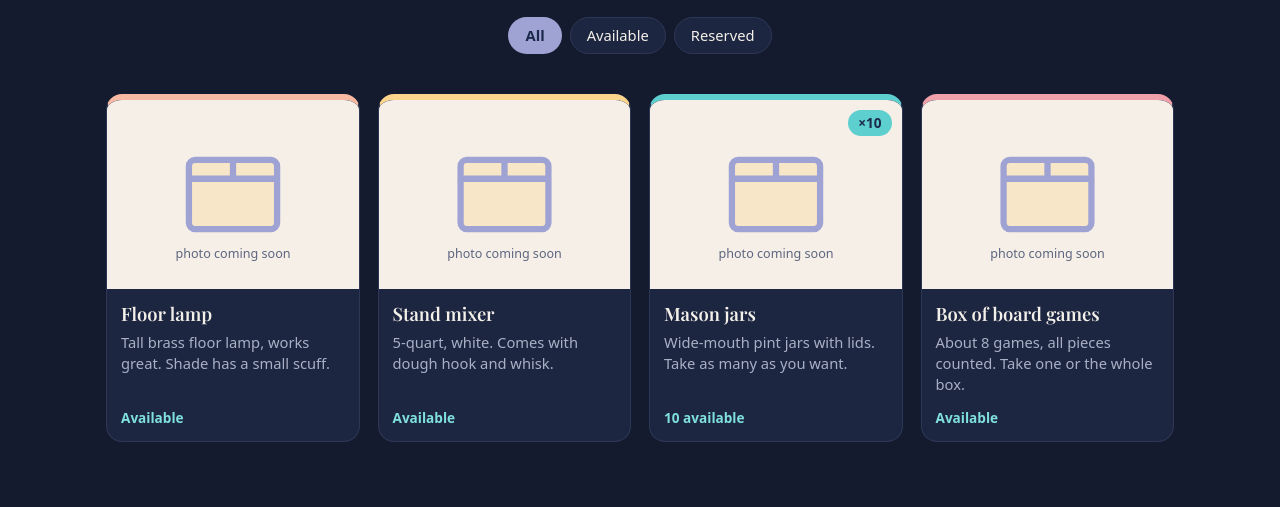
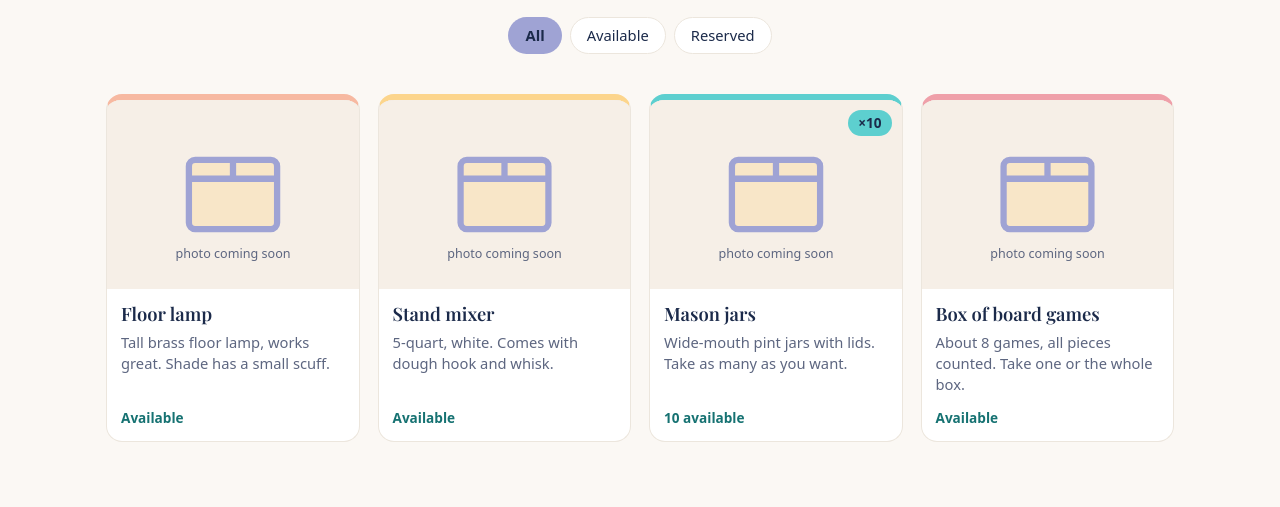
Before and after one commit to nhantri132/take-our-stuff, a plain HTML site: page index.html in a window 1280 px wide. Shown: the part 293-800 px from the top of the page. Drawn offline with nearby package versions, Linux system fonts and the dark colour scheme; no server answers.

Commit message:
Always use the light cream theme, even when the device is in dark mode
Co-Authored-By: Claude Opus 5.5 <noreply@anthropic.com>
Claude-Session: https://claude.ai/code/session_01VaRZavPkp8w7VRbmv2n7tQ

```diff
--- a/index.html
+++ b/index.html
@@ -4,12 +4,13 @@
   <meta charset="utf-8">
   <meta name="viewport" content="width=device-width, initial-scale=1">
   <!-- Keeps the site out of search engines (it's still reachable by anyone with the link) -->
+  <meta name="color-scheme" content="light">
   <meta name="robots" content="noindex, nofollow">
   <title>Take Our Stuff Please</title>
   <link rel="preconnect" href="https://fonts.googleapis.com">
   <link rel="preconnect" href="https://fonts.gstatic.com" crossorigin>
   <link href="https://fonts.googleapis.com/css2?family=Playfair+Display:wght@500;600&display=swap" rel="stylesheet">
-  <link rel="stylesheet" href="style.css?v=2">
+  <link rel="stylesheet" href="style.css?v=3">
 </head>
 <body>
   <header class="site-header">
@@ -67,6 +68,6 @@
     </div>
   </dialog>
 
-  <script src="app.js?v=2"></script>
+  <script src="app.js?v=3"></script>
 </body>
 </html>
--- a/style.css
+++ b/style.css
@@ -1,5 +1,6 @@
 /* Palette: peach, butter, aqua, rose, sage, periwinkle on cream, with navy type */
 :root {
+  color-scheme: light;
   --peach: #f7b9a1;
   --butter: #fcd58c;
   --aqua: #5dcfcf;
@@ -18,17 +19,6 @@
   --taken: #b8475d;         /* readable rose for text */
   --radius: 16px;
   --serif: "Playfair Display", Georgia, "Times New Roman", serif;
-}
-@media (prefers-color-scheme: dark) {
-  :root {
-    --bg: #141b2e;
-    --card: #1d2640;
-    --text: #f3efe9;
-    --muted: #a9b0c6;
-    --border: #2d3755;
-    --ok: #7fe0de;
-    --taken: #f4aab6;
-  }
 }
 
 * { box-sizing: border-box; }
```
